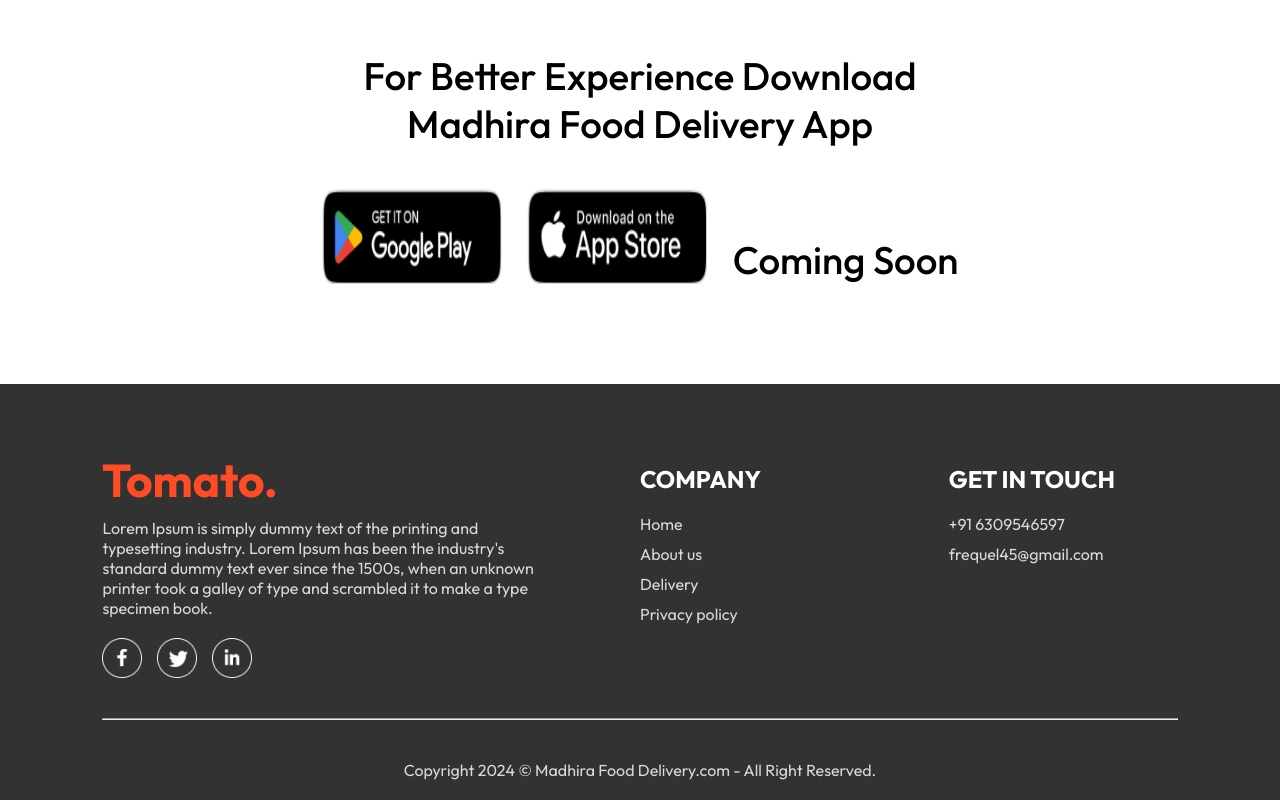
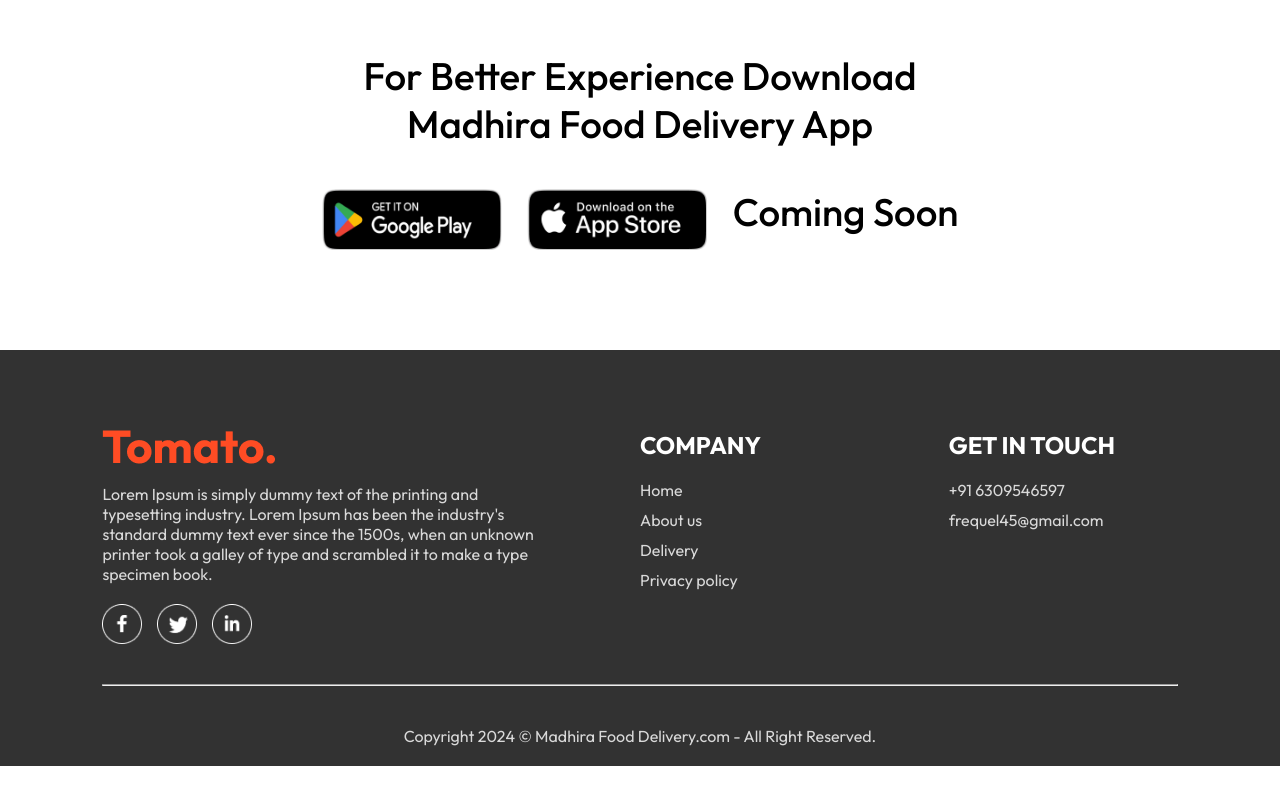
Before and after one commit to DOOZTRADERS/front-end, a React (Vite) app: page / in a window 1280 px wide. Shown: the part 1055-1855 px from the top of the page. After the commit the page ends 1821 px from the top, so only its background shows below. Built offline with nearby package versions, Linux system fonts and the light colour scheme; no server answers.

Commit message:
Update AppDownload.jsx

```diff
--- a/src/components/AppDownload/AppDownload.jsx
+++ b/src/components/AppDownload/AppDownload.jsx
@@ -9,7 +9,7 @@
             <div className="app-download-platforms">
                 <img src={assets.play_store} alt="" />
                 <img src={assets.app_store} alt="" />
-              <p><br/> Coming Soon </p>
+              <div> Coming Soon </div>
             </div>
         </div>
     )
```
